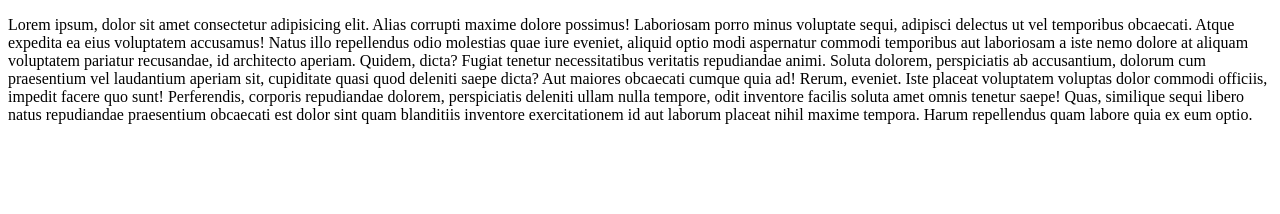
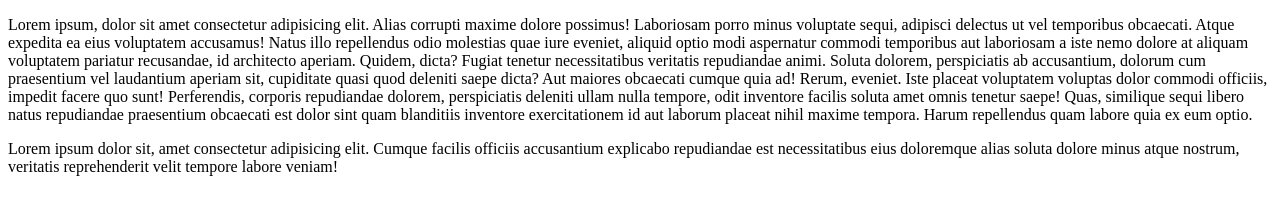
Before and after one commit to kanaerin/mon-premier-projet, a plain HTML site: page index.html in a window 1280 px wide. Drawn offline with Linux system fonts and the light colour scheme.

Commit message:
mon index dans chevalier

```diff
--- a/index.html
+++ b/index.html
@@ -22,6 +22,10 @@
         omnis tenetur saepe!
         Quas, similique sequi libero natus repudiandae praesentium obcaecati est dolor sint quam blanditiis inventore
         exercitationem id aut laborum placeat nihil maxime tempora. Harum repellendus quam labore quia ex eum optio.</p>
+
+    <p>Lorem ipsum dolor sit, amet consectetur adipisicing elit. Cumque facilis officiis accusantium explicabo
+        repudiandae est necessitatibus eius doloremque alias soluta dolore minus atque nostrum, veritatis reprehenderit
+        velit tempore labore veniam!</p>
 </body>
 
 </html>
```
